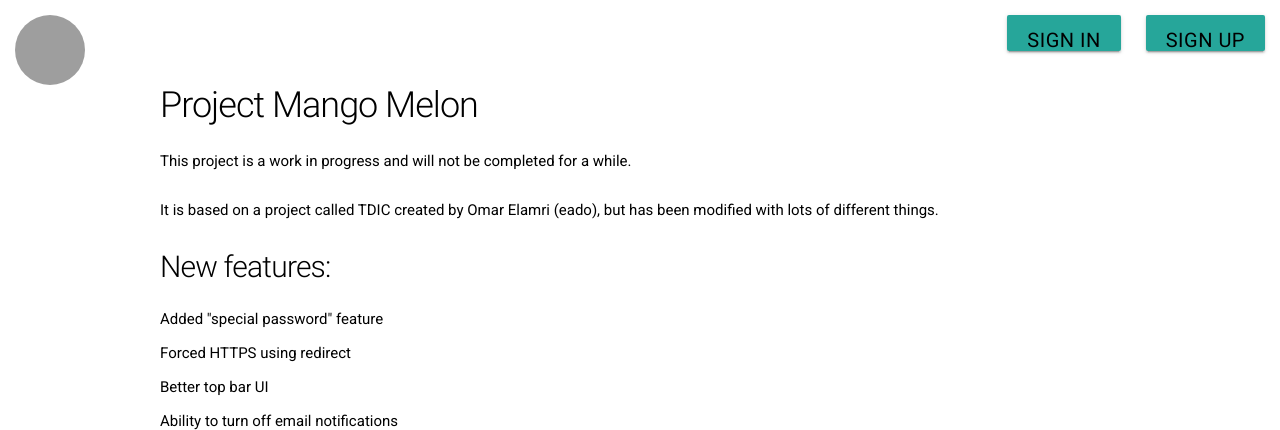
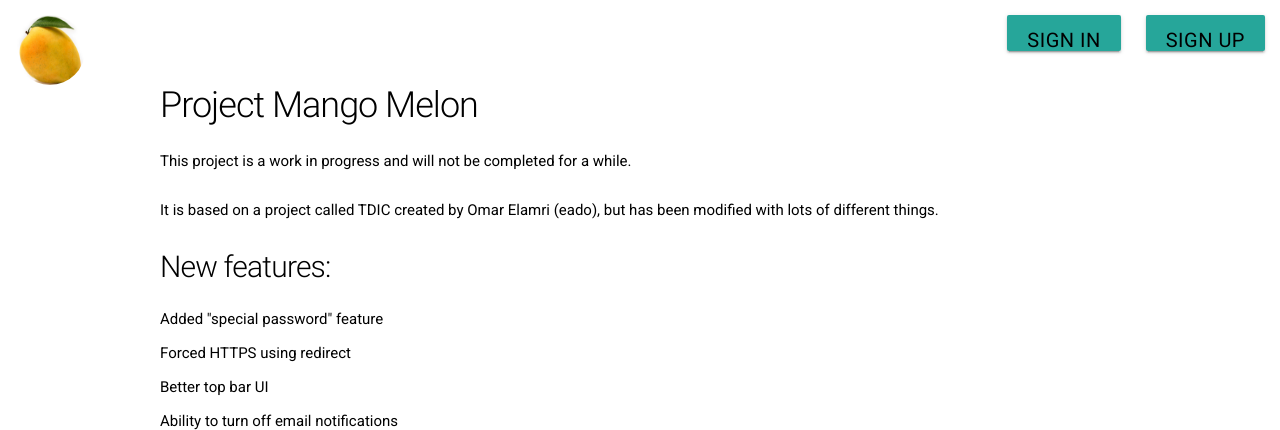
Before and after one commit to superstealthysheep/mango-melon, a Python web app: template templates/index.html in a window 1280 px wide. Shown: the top 430 px of the page. Run offline with Jinja, Linux system fonts and the light colour scheme; the template is opened without the code that fills it, so the values that code supplies are empty; some libraries are stand-ins or nearby versions; some web fonts are replaced; grey boxes are pictures that could not be loaded.

Commit message:
Fix image tag header

```diff
--- a/templates/layout.html
+++ b/templates/layout.html
@@ -31,7 +31,7 @@
 	<body>
 		<a href='#header' style='position:fixed; margin-top:40%; margin-left:2%; text-decoration:none; font-size:72px'>^</a>
 		<div style=margin:10px id='header'>
-			<a href='/' style='color:black'><img class=headerfield style=float:left;border-radius:50% src='/static/Mango_4.jpg' width='70px' height='70px'></img></a>
+			<a href='/' style='color:black'><img class=headerfield style=float:left;border-radius:50% src='/static/IMG_0917.JPG' width='70px' height='70px'></img></a>
 			{% if not current_user.is_authenticated %}
 				<a href='/signup' class="headerfield waves-effect waves-light btn" style="float:right">SIGN UP</a>
 				<a href='/signin' class="headerfield waves-effect waves-light btn" style="float:right">SIGN IN</a>
```
